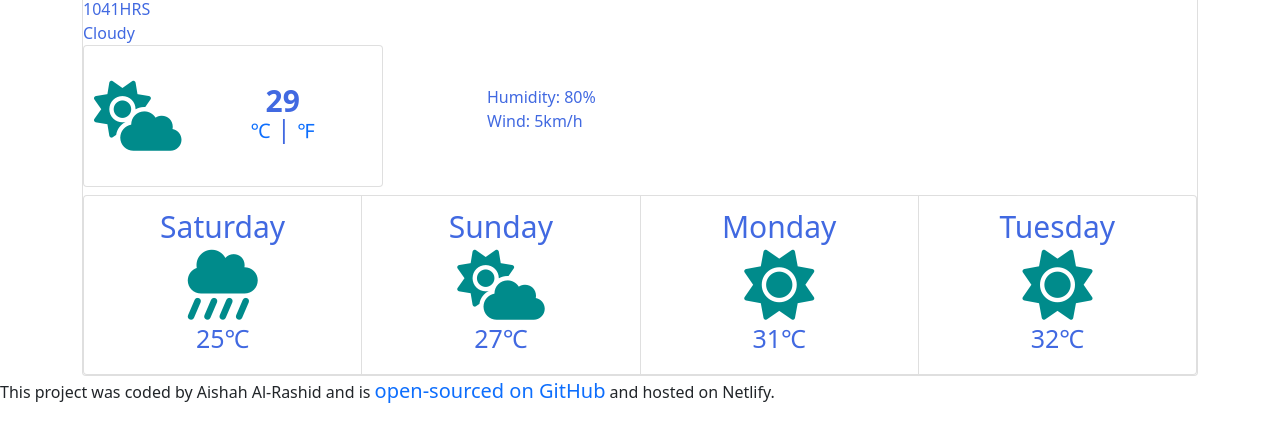
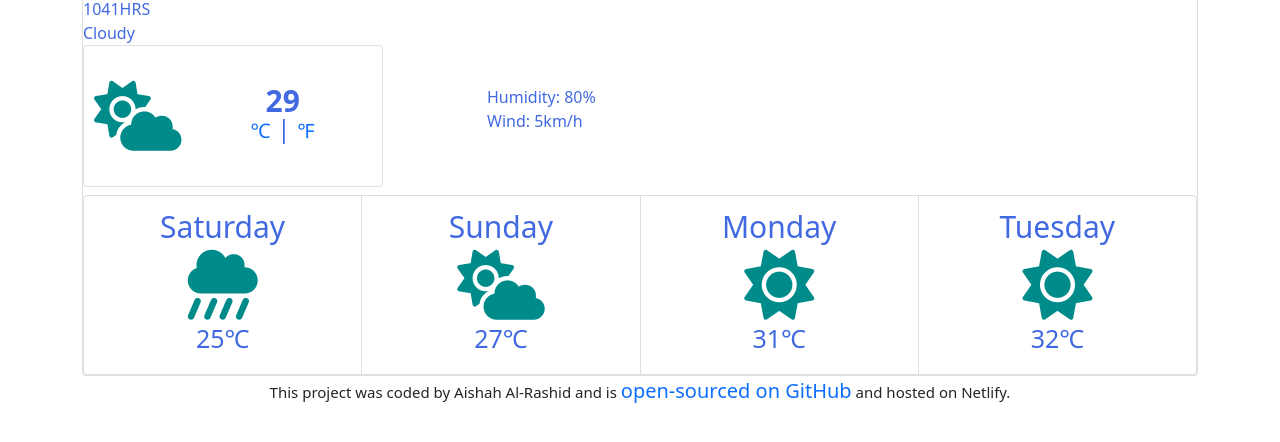
Before and after one commit to aishah849/weather-app, a plain HTML site: page index.html in a window 1280 px wide. Shown: the part 178-620 px from the top of the page. Drawn offline with nearby package versions, Linux system fonts and the light colour scheme.

Commit message:
Adjust paragraph alignment

```diff
--- a/src/weatherstyle.css
+++ b/src/weatherstyle.css
@@ -17,6 +17,10 @@ ul {
 a {
   font-size: 20px;
   text-decoration: none;
+}
+p {
+  text-align: center;
+  font-size: 15px;
 }
 .card-body {
   text-align: center;
```
